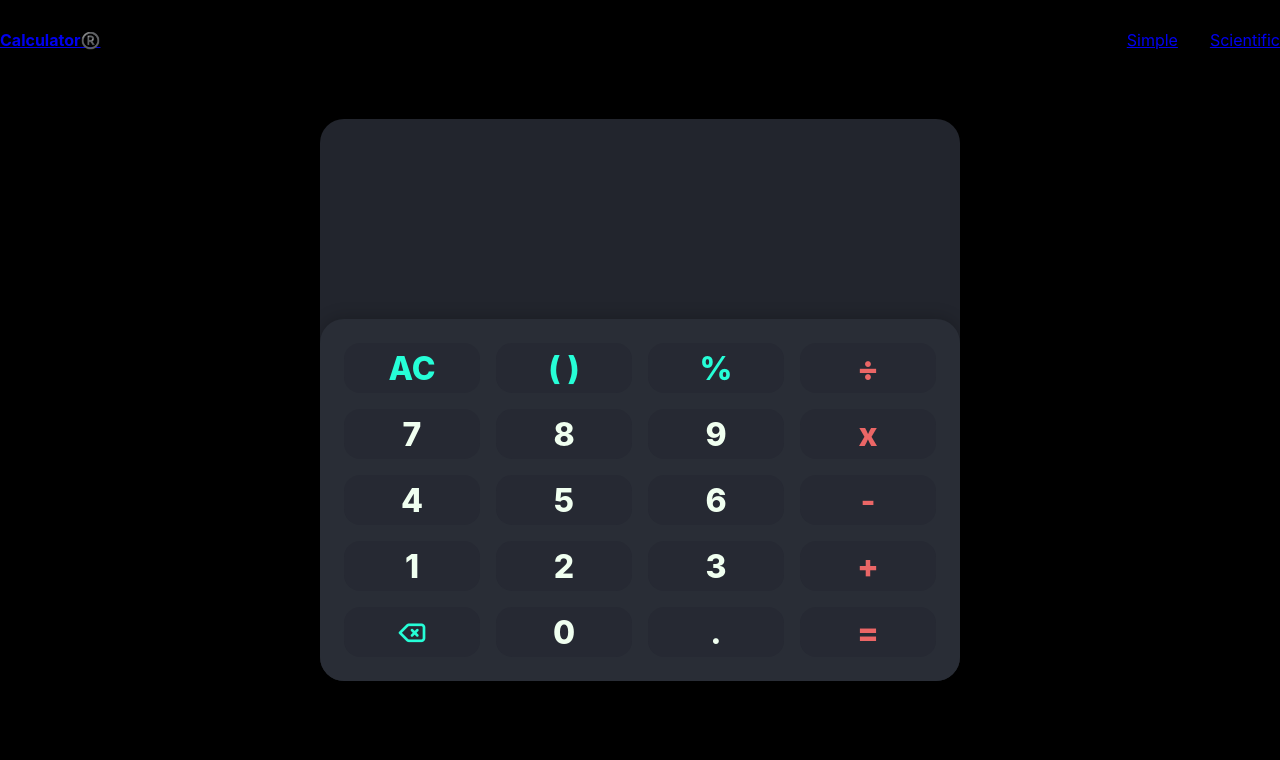
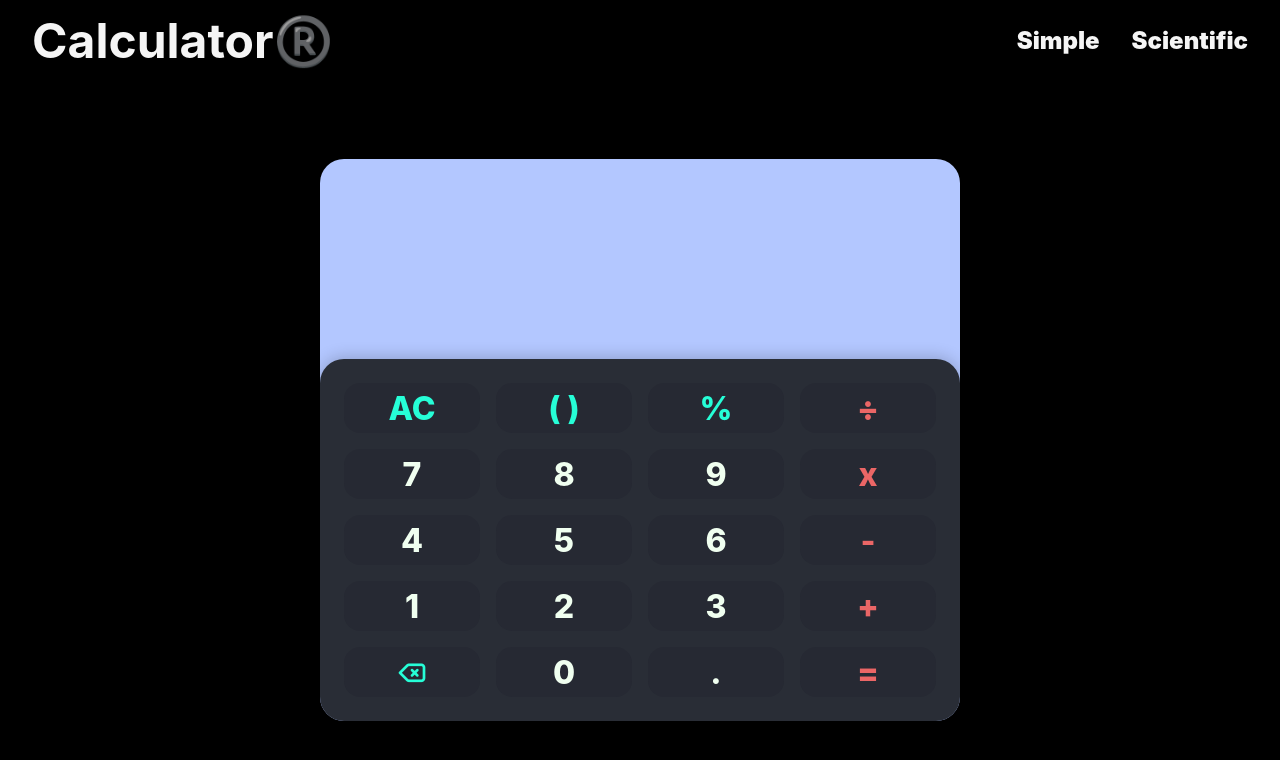
Before and after one commit to Hariish24/calculator, a plain HTML site: page index.html in a window 1280 px wide. Drawn offline with nearby package versions, Linux system fonts and the light colour scheme.

Commit message:
updating

```diff
--- a/style.css
+++ b/style.css
@@ -10,7 +10,10 @@ body {
     background-color:hsl(0, 0%, 0%);
 }
 
-
+.container {
+    width: 95%;
+    margin: 0 auto;
+}
 nav {
     background:transparent;
     width: 100%;
@@ -31,21 +34,27 @@ nav {
     justify-content: space-between;
     align-items: center;
 }
+.nav_container a {
+    color: whitesmoke;
+    font-size: 3rem;
+    font-weight: 900;
+    text-decoration: none;
+}
 .nav_menu a{
-    font-size: 1rem;
+    font-size: 1.5rem;
+    font-style: 100s;
     transition: 0.2ms;
-
 }
-
 
 .app {
     display: flex;
     justify-content: center;
     align-items: center;
     height: 100vh;
+    margin-top: 2.5rem;
 }
  .calculator {
-    background-color: #22252D;
+    background-color: #b3c7ff;
     width: 100%;
     max-width: 375px;
     min-width: 640px;
@@ -62,6 +71,7 @@ nav {
     justify-content: flex-end;
     align-items: flex-end;
     color: white;
+
  }
 
  .display .input {
```
Also changed, not shown: index.html (+1 -1 lines).
